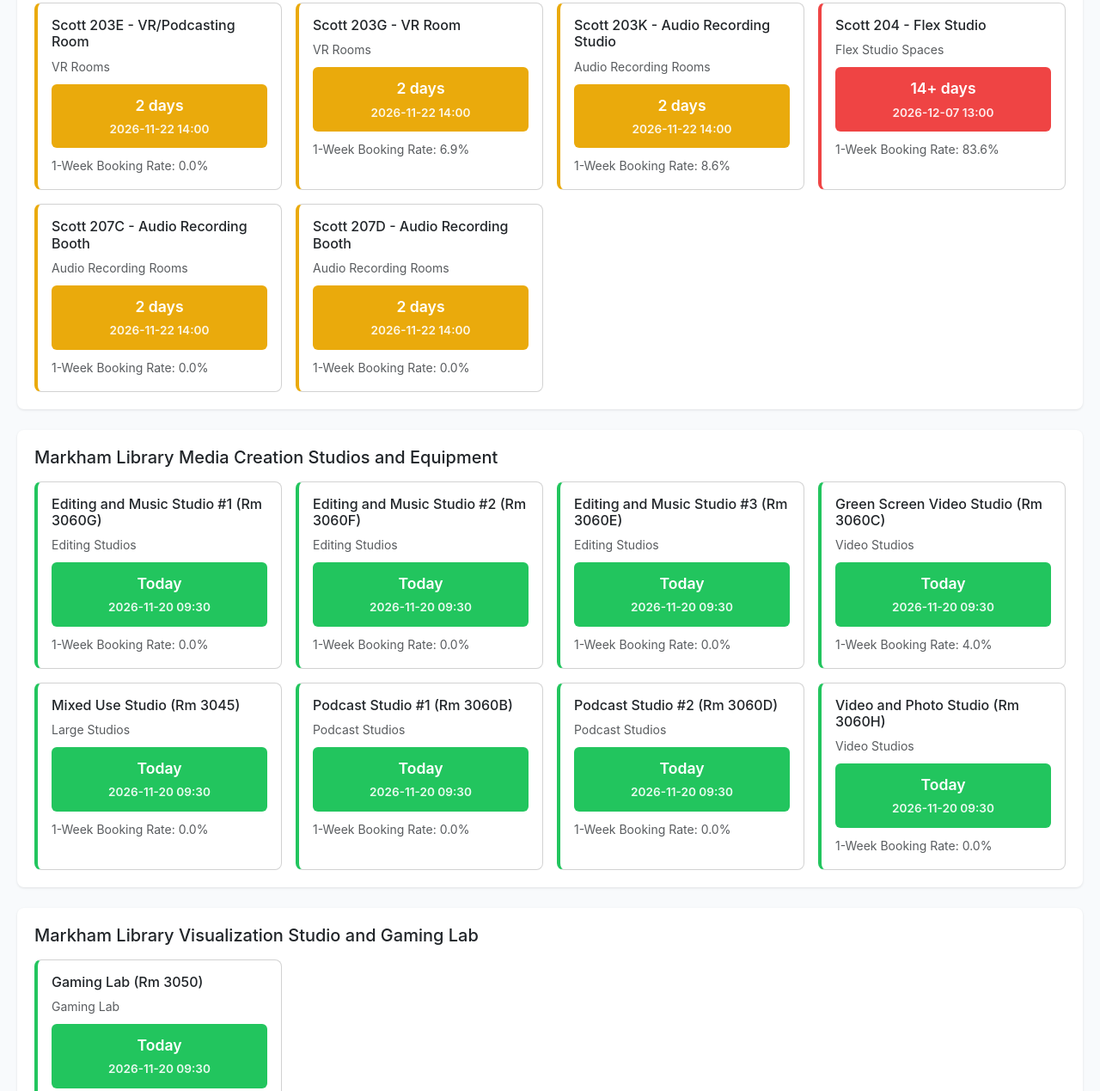
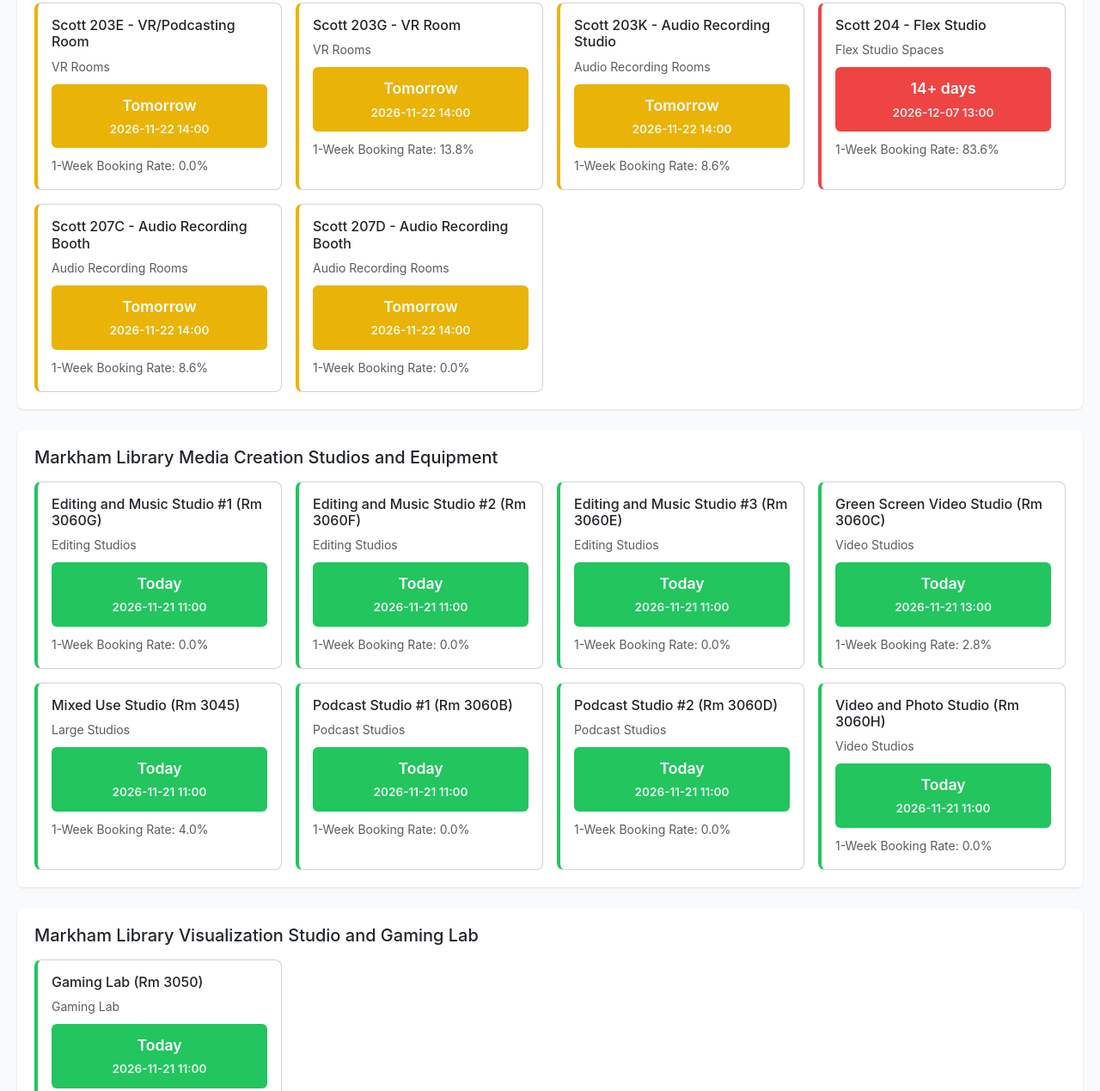
Before and after one commit to kris-joseph/MMCL-LibCal-Future-Booking-Analysis, a plain HTML site: page docs/index.html in a window 1280 px wide. Shown: the part 355-1624 px from the top of the page at 86% size. Drawn offline with nearby package versions, Linux system fonts and the light colour scheme.

Commit message:
Update dashboard: 2026-11-21 19:49:13

```diff
--- a/docs/index.html
+++ b/docs/index.html
@@ -18,7 +18,7 @@
                 </div>
                 <div class="col-auto text-end">
                     <p class="mb-0 text-muted small">Last Updated Before MMCL Opened on</p>
-                    <p class="mb-0 fw-bold">November 20, 2026</p>
+                    <p class="mb-0 fw-bold">November 21, 2026</p>
                 </div>
             </div>
         </header>
@@ -36,12 +36,12 @@
                 <div class="row g-3">
 
                     <div class="col-md-6 col-lg-4 col-xl-3">
-                        <div class="card space-card h-100" style="border-left: 4px solid rgb(234, 170, 12)">
+                        <div class="card space-card h-100" style="border-left: 4px solid rgb(234, 179, 8)">
                             <div class="card-body">
                                 <h4 class="card-title h6">Scott 203E - VR/Podcasting Room</h4>
                                 <p class="card-text text-muted small mb-2">VR Rooms</p>
-                                <div class="availability-badge" style="background-color: rgb(234, 170, 12)">
-                                    <div class="days-until">2 days</div>
+                                <div class="availability-badge" style="background-color: rgb(234, 179, 8)">
+                                    <div class="days-until">Tomorrow</div>
                                     <div class="next-date">2026-11-22 14:00</div>
                                 </div>
                                 <div class="mt-2">
@@ -52,28 +52,28 @@
                     </div>
 
                     <div class="col-md-6 col-lg-4 col-xl-3">
-                        <div class="card space-card h-100" style="border-left: 4px solid rgb(234, 170, 12)">
+                        <div class="card space-card h-100" style="border-left: 4px solid rgb(234, 179, 8)">
                             <div class="card-body">
                                 <h4 class="card-title h6">Scott 203G - VR Room</h4>
                                 <p class="card-text text-muted small mb-2">VR Rooms</p>
-                                <div class="availability-badge" style="background-color: rgb(234, 170, 12)">
-                                    <div class="days-until">2 days</div>
+                                <div class="availability-badge" style="background-color: rgb(234, 179, 8)">
+                                    <div class="days-until">Tomorrow</div>
                                     <div class="next-date">2026-11-22 14:00</div>
                                 </div>
                                 <div class="mt-2">
-                                    <small class="text-muted">1-Week Booking Rate: 6.9%</small>
+                                    <small class="text-muted">1-Week Booking Rate: 13.8%</small>
                                 </div>
                             </div>
                         </div>
                     </div>
 
                     <div class="col-md-6 col-lg-4 col-xl-3">
-                        <div class="card space-card h-100" style="border-left: 4px solid rgb(234, 170, 12)">
+                        <div class="card space-card h-100" style="border-left: 4px solid rgb(234, 179, 8)">
                             <div class="card-body">
                                 <h4 class="card-title h6">Scott 203K - Audio Recording Studio</h4>
                                 <p class="card-text text-muted small mb-2">Audio Recording Rooms</p>
-                                <div class="availability-badge" style="background-color: rgb(234, 170, 12)">
-                                    <div class="days-until">2 days</div>
+                                <div class="availability-badge" style="background-color: rgb(234, 179, 8)">
+                                    <div class="days-until">Tomorrow</div>
                                     <div class="next-date">2026-11-22 14:00</div>
                                 </div>
                                 <div class="mt-2">
@@ -100,28 +100,28 @@
                     </div>
 
                     <div class="col-md-6 col-lg-4 col-xl-3">
-                        <div class="card space-card h-100" style="border-left: 4px solid rgb(234, 170, 12)">
+                        <div class="card space-card h-100" style="border-left: 4px solid rgb(234, 179, 8)">
                             <div class="card-body">
                                 <h4 class="card-title h6">Scott 207C - Audio Recording Booth</h4>
                                 <p class="card-text text-muted small mb-2">Audio Recording Rooms</p>
-                                <div class="availability-badge" style="background-color: rgb(234, 170, 12)">
-                                    <div class="days-until">2 days</div>
+                                <div class="availability-badge" style="background-color: rgb(234, 179, 8)">
+                                    <div class="days-until">Tomorrow</div>
                                     <div class="next-date">2026-11-22 14:00</div>
                                 </div>
                                 <div class="mt-2">
-                                    <small class="text-muted">1-Week Booking Rate: 0.0%</small>
+                                    <small class="text-muted">1-Week Booking Rate: 8.6%</small>
                                 </div>
                             </div>
                         </div>
                     </div>
 
                     <div class="col-md-6 col-lg-4 col-xl-3">
-                        <div class="card space-card h-100" style="border-left: 4px solid rgb(234, 170, 12)">
+                        <div class="card space-card h-100" style="border-left: 4px solid rgb(234, 179, 8)">
                             <div class="card-body">
                                 <h4 class="card-title h6">Scott 207D - Audio Recording Booth</h4>
                                 <p class="card-text text-muted small mb-2">Audio Recording Rooms</p>
-                                <div class="availability-badge" style="background-color: rgb(234, 170, 12)">
-                                    <div class="days-until">2 days</div>
+                                <div class="availability-badge" style="background-color: rgb(234, 179, 8)">
+                                    <div class="days-until">Tomorrow</div>
                                     <div class="next-date">2026-11-22 14:00</div>
                                 </div>
                                 <div class="mt-2">
@@ -145,7 +145,7 @@
                                 <p class="card-text text-muted small mb-2">Editing Studios</p>
                                 <div class="availability-badge" style="background-color: rgb(34, 197, 94)">
                                     <div class="days-until">Today</div>
-                                    <div class="next-date">2026-11-20 09:30</div>
+                                    <div class="next-date">2026-11-21 11:00</div>
                                 </div>
                                 <div class="mt-2">
                                     <small class="text-muted">1-Week Booking Rate: 0.0%</small>
@@ -161,7 +161,7 @@
                                 <p class="card-text text-muted small mb-2">Editing Studios</p>
                                 <div class="availability-badge" style="background-color: rgb(34, 197, 94)">
                                     <div class="days-until">Today</div>
-                                    <div class="next-date">2026-11-20 09:30</div>
+                                    <div class="next-date">2026-11-21 11:00</div>
                                 </div>
                                 <div class="mt-2">
                                     <small class="text-muted">1-Week Booking Rate: 0.0%</small>
@@ -177,7 +177,7 @@
                                 <p class="card-text text-muted small mb-2">Editing Studios</p>
                                 <div class="availability-badge" style="background-color: rgb(34, 197, 94)">
                                     <div class="days-until">Today</div>
-                                    <div class="next-date">2026-11-20 09:30</div>
+                                    <div class="next-date">2026-11-21 11:00</div>
                                 </div>
                                 <div class="mt-2">
                                     <small class="text-muted">1-Week Booking Rate: 0.0%</small>
@@ -193,10 +193,10 @@
                                 <p class="card-text text-muted small mb-2">Video Studios</p>
                                 <div class="availability-badge" style="background-color: rgb(34, 197, 94)">
                                     <div class="days-until">Today</div>
-                                    <div class="next-date">2026-11-20 09:30</div>
+                                    <div class="next-date">2026-11-21 13:00</div>
                                 </div>
                                 <div class="mt-2">
-                                    <small class="text-muted">1-Week Booking Rate: 4.0%</small>
+                                    <small class="text-muted">1-Week Booking Rate: 2.8%</small>
                                 </div>
                             </div>
                         </div>
@@ -209,10 +209,10 @@
                                 <p class="card-text text-muted small mb-2">Large Studios</p>
                                 <div class="availability-badge" style="background-color: rgb(34, 197, 94)">
                                     <div class="days-until">Today</div>
-                                    <div class="next-date">2026-11-20 09:30</div>
+                                    <div class="next-date">2026-11-21 11:00</div>
                                 </div>
                                 <div class="mt-2">
-                                    <small class="text-muted">1-Week Booking Rate: 0.0%</small>
+                                    <small class="text-muted">1-Week Booking Rate: 4.0%</small>
                                 </div>
                             </div>
                         </div>
@@ -225,7 +225,7 @@
                                 <p class="card-text text-muted small mb-2">Podcast Studios</p>
                                 <div class="availability-badge" style="background-color: rgb(34, 197, 94)">
                                     <div class="days-until">Today</div>
-                                    <div class="next-date">2026-11-20 09:30</div>
+                                    <div class="next-date">2026-11-21 11:00</div>
                                 </div>
                                 <div class="mt-2">
                                     <small class="text-muted">1-Week Booking Rate: 0.0%</small>
@@ -241,7 +241,7 @@
                                 <p class="card-text text-muted small mb-2">Podcast Studios</p>
                                 <div class="availability-badge" style="background-color: rgb(34, 197, 94)">
                                     <div class="days-until">Today</div>
-                                    <div class="next-date">2026-11-20 09:30</div>
+                                    <div class="next-date">2026-11-21 11:00</div>
                                 </div>
                                 <div class="mt-2">
                                     <small class="text-muted">1-Week Booking Rate: 0.0%</small>
@@ -257,7 +257,7 @@
                                 <p class="card-text text-muted small mb-2">Video Studios</p>
                                 <div class="availability-badge" style="background-color: rgb(34, 197, 94)">
                                     <div class="days-until">Today</div>
-                                    <div class="next-date">2026-11-20 09:30</div>
+                                    <div class="next-date">2026-11-21 11:00</div>
                                 </div>
                                 <div class="mt-2">
                                     <small class="text-muted">1-Week Booking Rate: 0.0%</small>
@@ -280,7 +280,7 @@
                                 <p class="card-text text-muted small mb-2">Gaming Lab</p>
                                 <div class="availability-badge" style="background-color: rgb(34, 197, 94)">
                                     <div class="days-until">Today</div>
-                                    <div class="next-date">2026-11-20 09:30</div>
+                                    <div class="next-date">2026-11-21 11:00</div>
                                 </div>
                                 <div class="mt-2">
                                     <small class="text-muted">1-Week Booking Rate: 4.8%</small>
```
